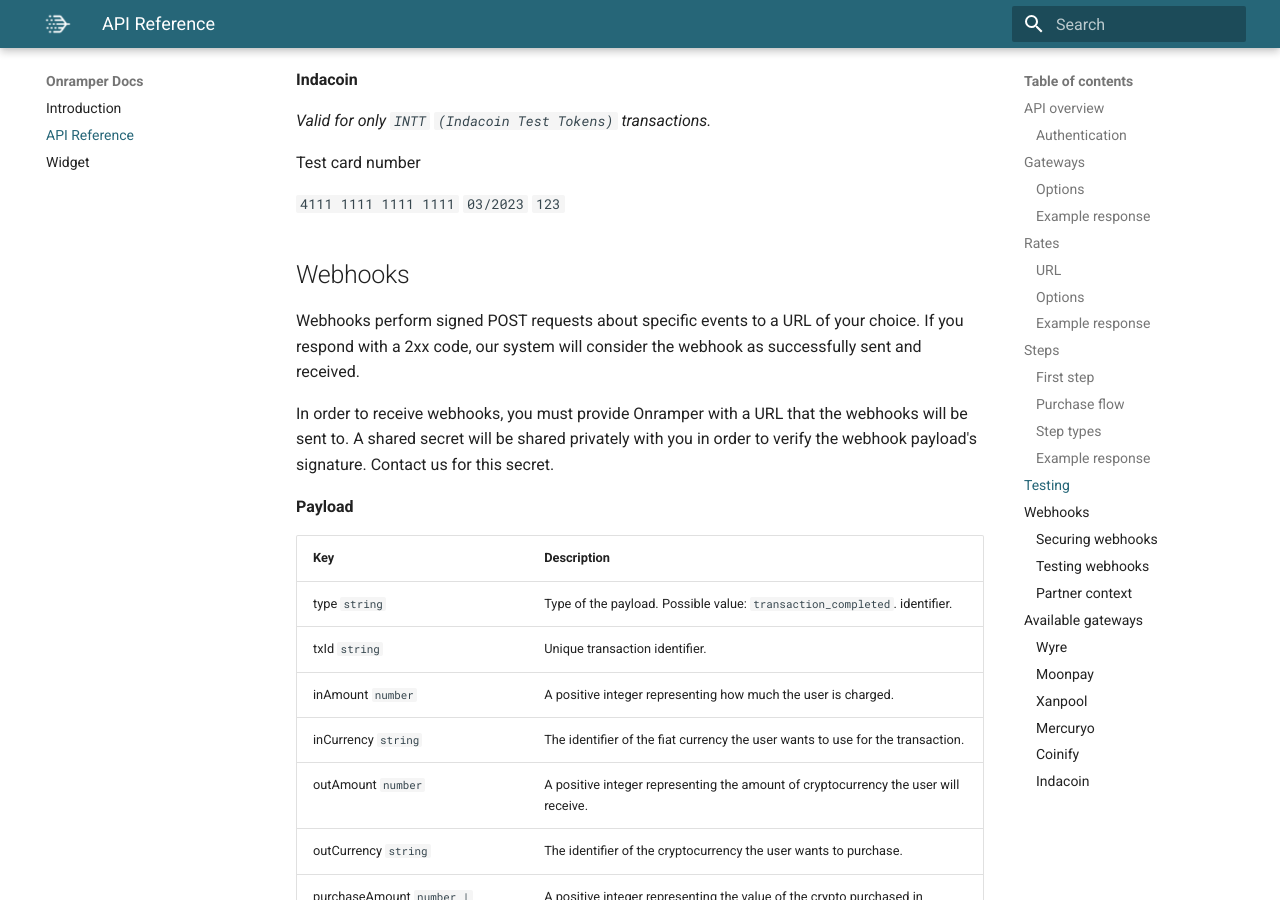
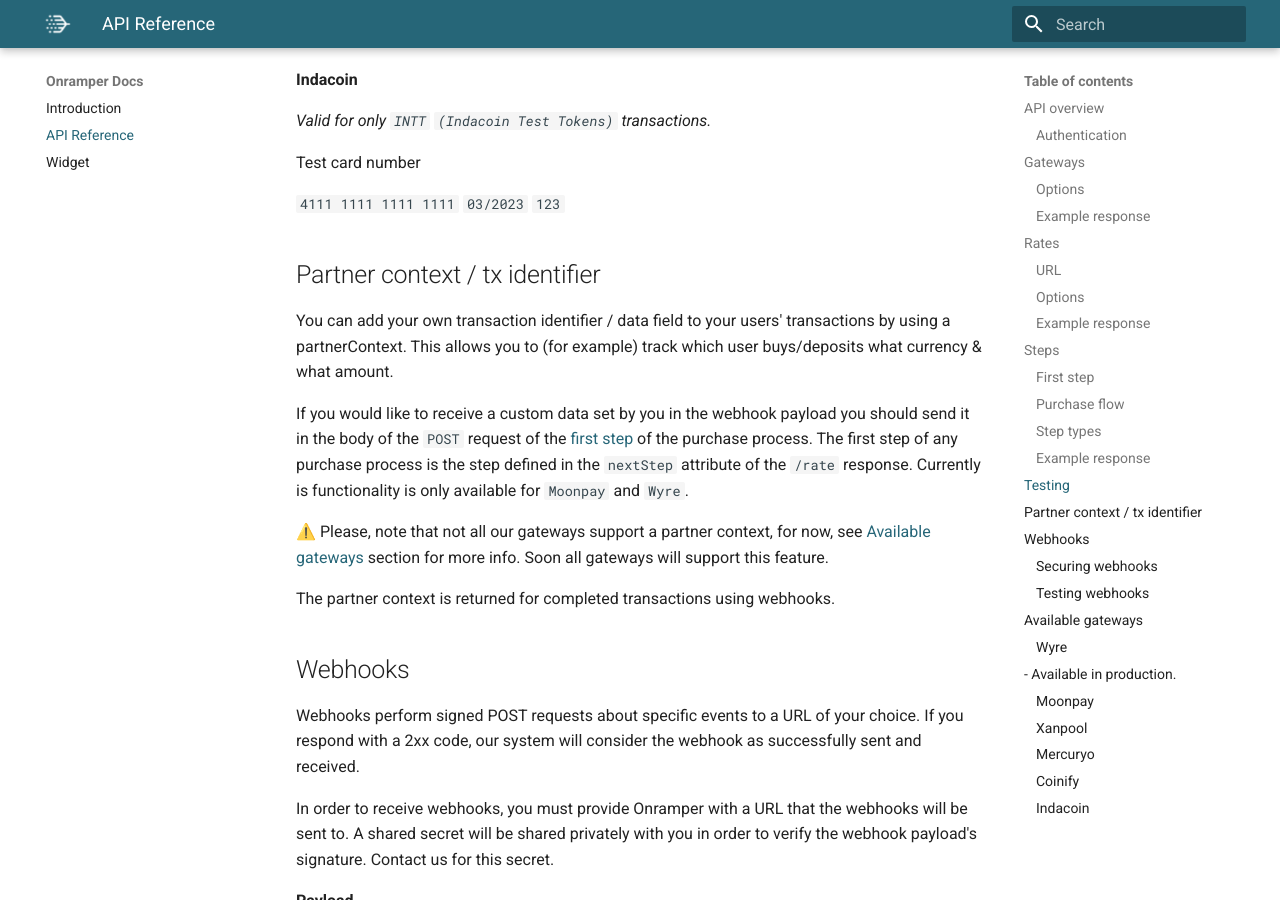
Before and after one commit to onramper/docs, an MkDocs documentation site: the page built from docs/API-Reference.md, in a window 1280 px wide and 900 px high, scrolled down 7385 px. Built offline with MkDocs 1.6.1 and Material for MkDocs 9.7.7, drawn with Linux system fonts in a browser that asks for light colours; some of the changed text lies outside the part shown.

Commit message:
Update API-Reference.md

```diff
--- a/docs/API-Reference.md
+++ b/docs/API-Reference.md
@@ -263,6 +263,19 @@ Test card number
 
 `4111 1111 1111 1111` `03/2023` `123`
 
+
+
+## Partner context / tx identifier
+You can add your own transaction identifier / data field to your users' transactions by using a partnerContext. This allows you to (for example) track which user buys/deposits what currency & what amount.
+
+If you would like to receive a custom data set by you in the webhook payload you should send it in the body of the `POST` request of the [first step]('#first-step') of the purchase process. The first step of any purchase process is the step defined in the `nextStep` attribute of the `/rate` response. Currently is functionality is only available for `Moonpay` and `Wyre`.
+
+⚠️ Please, note that not all our gateways support a partner context, for now, see [Available gateways]('#available-gateways') section for more info. Soon all gateways will support this feature.
+
+The partner context is returned for completed transactions using webhooks.
+
+
+
 ## Webhooks
 
 Webhooks perform signed POST requests about specific events to a URL of your choice. If you respond with a 2xx code, our system will consider the webhook as successfully sent and received.
```
Also changed, not shown: other parts of docs/API-Reference.md (+2 -5 lines).
